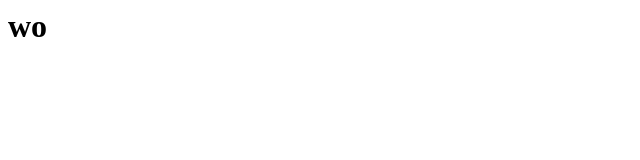
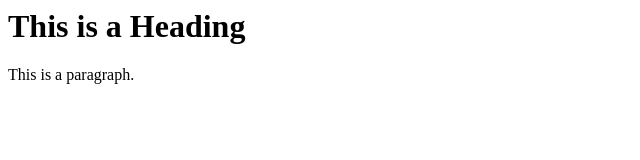
Before and after one commit to WobbuffetWynaut/wobb, a plain HTML site: page index.html in a window 1280 px wide. Shown: the whole page, without its empty margins (0-640 px from the left). Drawn offline with Linux system fonts and the light colour scheme.

Commit message:
Update index.html

```diff
--- a/index.html
+++ b/index.html
@@ -1,2 +1,11 @@
+<html>
+<head>
+<title>Page Title</title>
+</head>
+<body>
 
-<h1>wo</h1>
+<h1>This is a Heading</h1>
+<p>This is a paragraph.</p>
+
+</body>
+</html>
```
